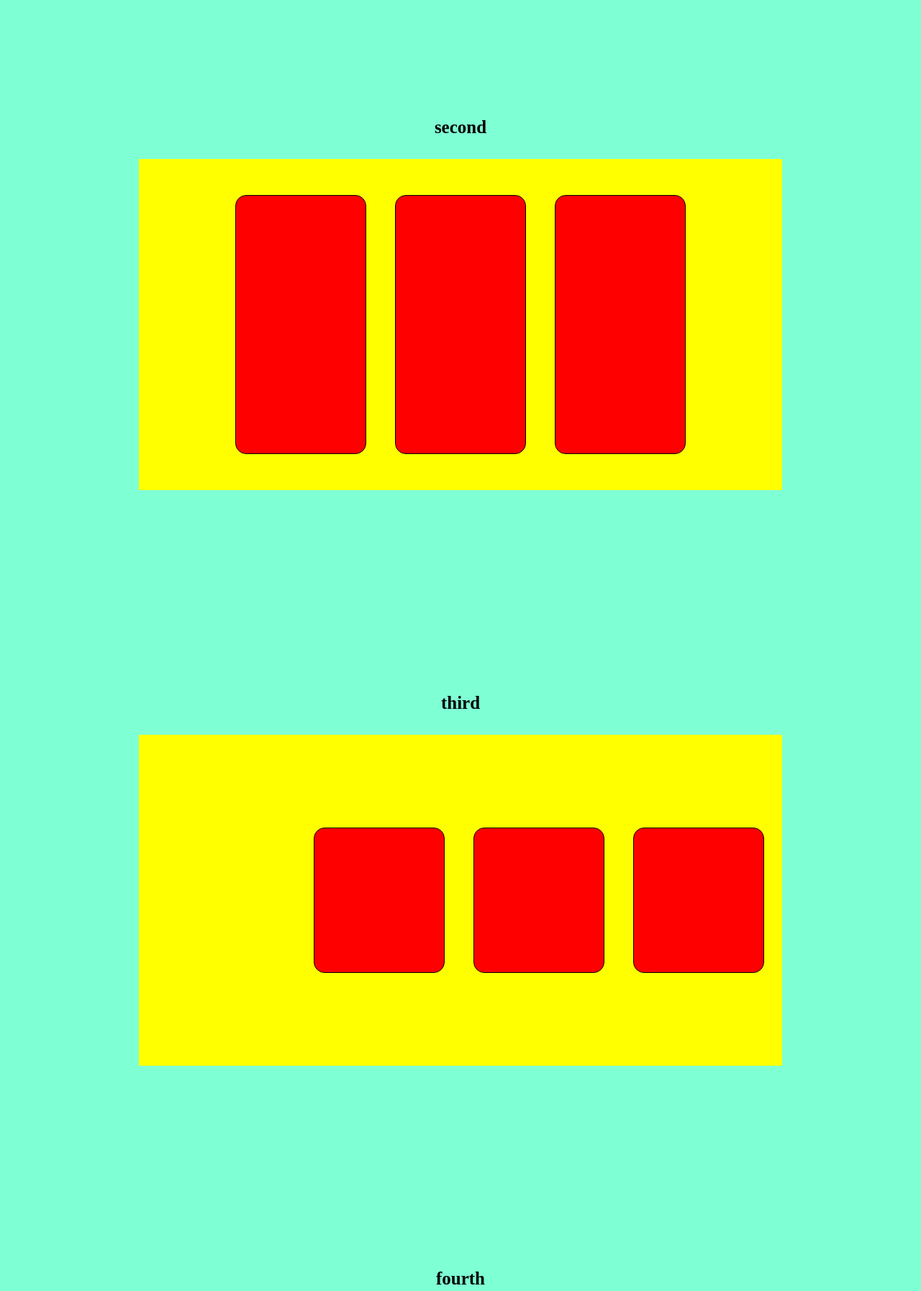
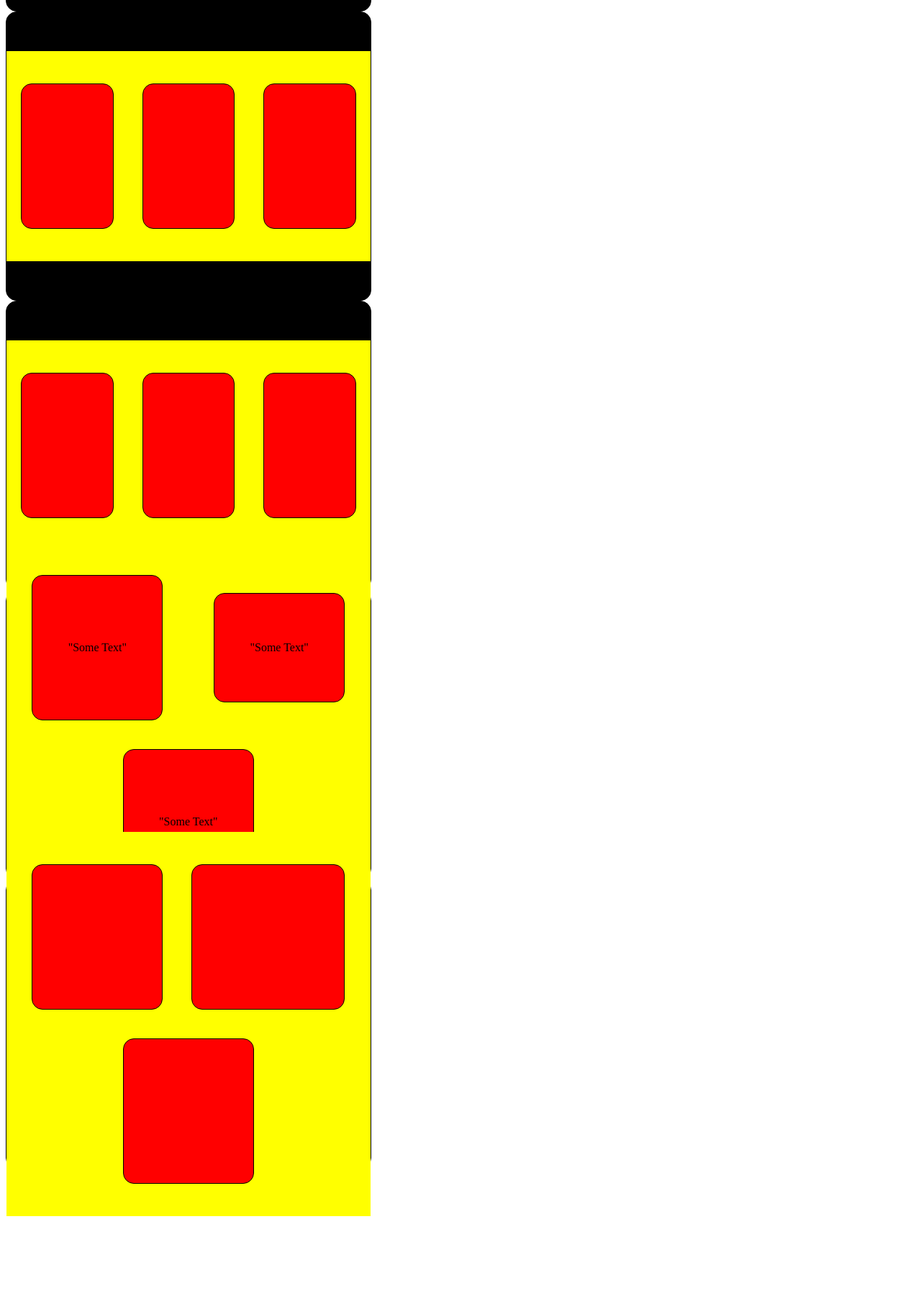
Before and after one commit to olli789/flexbox, a plain HTML site: page index.html in a window 1280 px wide. Shown: the part 796-2590 px from the top of the page at 72% size. After the commit the page ends 2486 px from the top, so only its background shows below. Drawn offline with Linux system fonts and the light colour scheme.

Commit message:
3rd commit

```diff
--- a/index.html
+++ b/index.html
@@ -7,8 +7,8 @@
     <title>flexbox</title>
 </head>
 <body>
+<section class="section">
     <div class="flex-example">
-        <h2 class="flex-heading">first</h2>
         <div class="container">
             <div class="card">
             </div>
@@ -17,51 +17,57 @@
             <div class="card">
             </div>
         </div>
-    </div>
+	</div>
+
     <div class="flex-example">
-		<h2 class="flex-heading">second</h2>
 		<div class="container2">
 			<div class="card"> </div>
 			<div class="card"> </div>
 			<div class="card"> </div>
 		</div>
-    </div>
+	</div>
+</section>
 
+
+<section>
     <div class="flex-example">
-		<h2 class="flex-heading">third</h2>
 		<div class="container3">
 			<div class="card"> </div>
 			<div class="card"> </div>
 			<div class="card"> </div>
 		</div>
-    </div>
+	</div>
+</section>
 
+<section>
     <div class="flex-example">
-		<h2 class="flex-heading">fourth</h2>
 		<div class="container4">
 			<div class="card"> </div>
 			<div class="card"> </div>
 			<div class="card1"> </div>
 		</div>
-    </div>
+	</div>
+</section>
 
+<section>
     <div class="flex-example">
-		<h2 class="flex-heading">fifth</h2>
 		<div class="container5 large">
 			<div class="card">"Some Text"</div>
 			<div class="card2">"Some Text"</div>
 			<div class="card">"Some Text"</div>
 		</div>
-    </div>
+	</div>
+</section>
 
+<section>
     <div class="flex-example">
-		<h2 class="flex-heading">sixth</h2>
 		<div class="container6 large">
 			<div class="card"></div>
 			<div class="card3"></div>
 			<div class="card"></div>
 		</div>
 	</div>
+</section>
 
 </body>
 </html>
--- a/styles/index.css
+++ b/styles/index.css
@@ -1,32 +1,16 @@
 body {
-    background-color: aquamarine;
+    background-color:
 }
 
 .flex-example {
-    height: 100vh;
+    height: 50vh;
+    width: 40%;
     display: flex;
     align-items: center;
-    flex-direction: column;
-    justify-content: center;
-    background-color: aquamarine;
+    background-color: black;
+    border: 1px solid black;
+    border-radius: 15px;
 }
-
-.flex-heading {
-    font-size: 25px;
-    margin-bottom: 30px;
-}
-
-.container {
-    border: 5px dotted yellow;
-    position: relative;
-    width: 70%;
-    min-height: 50%;
-    padding: 25px 0;
-    display: flex;
-    background-color: yellow;
-    align-items: flex-end;
-}
-
 .card {
     background-color: red;
     border: 1px solid black;
@@ -56,35 +40,28 @@ body {
     flex-direction: column;
     justify-content: center;
     background-color: aquamarine;
+
+}
+.container {
+    width: 100%;
+    min-height: 50%;
+    padding: 25px 0;
+    display: flex;
+    background-color: yellow;
+    align-items: flex-end;
 }
 
-.card1 {
-    background-color: red;
-    border: 1px solid black;
-    border-radius: 15px;
-    min-width: 100px;
-    min-height: 200px;
-    margin: 20px;
+.container2 {
+    width: 100%;
+    min-height: 50%;
+    padding: 25px 0;
     display: flex;
-    justify-content: center;
-    align-items: center;
-    flex-basis: 180px;}
-
-    .container2 {
-        border: 5px dotted yellow;
-        position: relative;
-        width: 70%;
-        min-height: 50%;
-        padding: 25px 0;
-        display: flex;
-        background-color: yellow;
-        justify-content: center;
-    }
+    background-color: yellow;
+    justify-content:center; }
 
     .container3 {
-        border: 5px dotted yellow;
-        position: relative;
-        width: 70%;
+
+        width: 100%;
         min-height: 50%;
         padding: 25px 0;
         display: flex;
@@ -94,9 +71,7 @@ body {
     }
 
     .container4 {
-        border: 5px dotted yellow;
-        position: relative;
-        width: 70%;
+        width: 100%;
         min-height: 50%;
         padding: 25px 0;
         display: flex;
@@ -105,9 +80,7 @@ body {
         align-items: flex-start;
     }
         .container5 {
-            border: 5px dotted yellow;
-            position: relative;
-            width: 70%;
+            width: 100%;
             min-height: 50%;
             padding: 25px 0;
             display: flex;
@@ -115,6 +88,15 @@ body {
             justify-content: space-around;
 
 
+    }
+    .container6 {
+        width: 100%;
+        min-height: 50%;
+        padding: 25px 0;
+        display: flex;
+        background-color: yellow;
+        justify-content: center;
+        align-items: center;
     }
 
     .card1 {
@@ -138,7 +120,7 @@ body {
         border: 1px solid black;
         border-radius: 15px;
         min-width: 100px;
-        min-height: 200px;
+        min-height: 150px;
         display: flex;
         align-items: center;
         flex-basis: 180px;
@@ -148,17 +130,6 @@ body {
         justify-content: center;
     }
 
-    .container6 {
-        border: 5px dotted yellow;
-        position: relative;
-        width: 70%;
-        min-height: 50%;
-        padding: 25px 0;
-        display: flex;
-        background-color: yellow;
-        justify-content: center;
-        align-items: center;
-    }
 
     .card3 {        background-color: red;
         border: 1px solid black;
@@ -172,4 +143,6 @@ body {
         align-self: center;
         margin: 20px;
         justify-content: center;
-    flex-grow: 0.25; }
+    flex-grow: 0.5; }
+
+    section {display: inline-bloc;}
```
